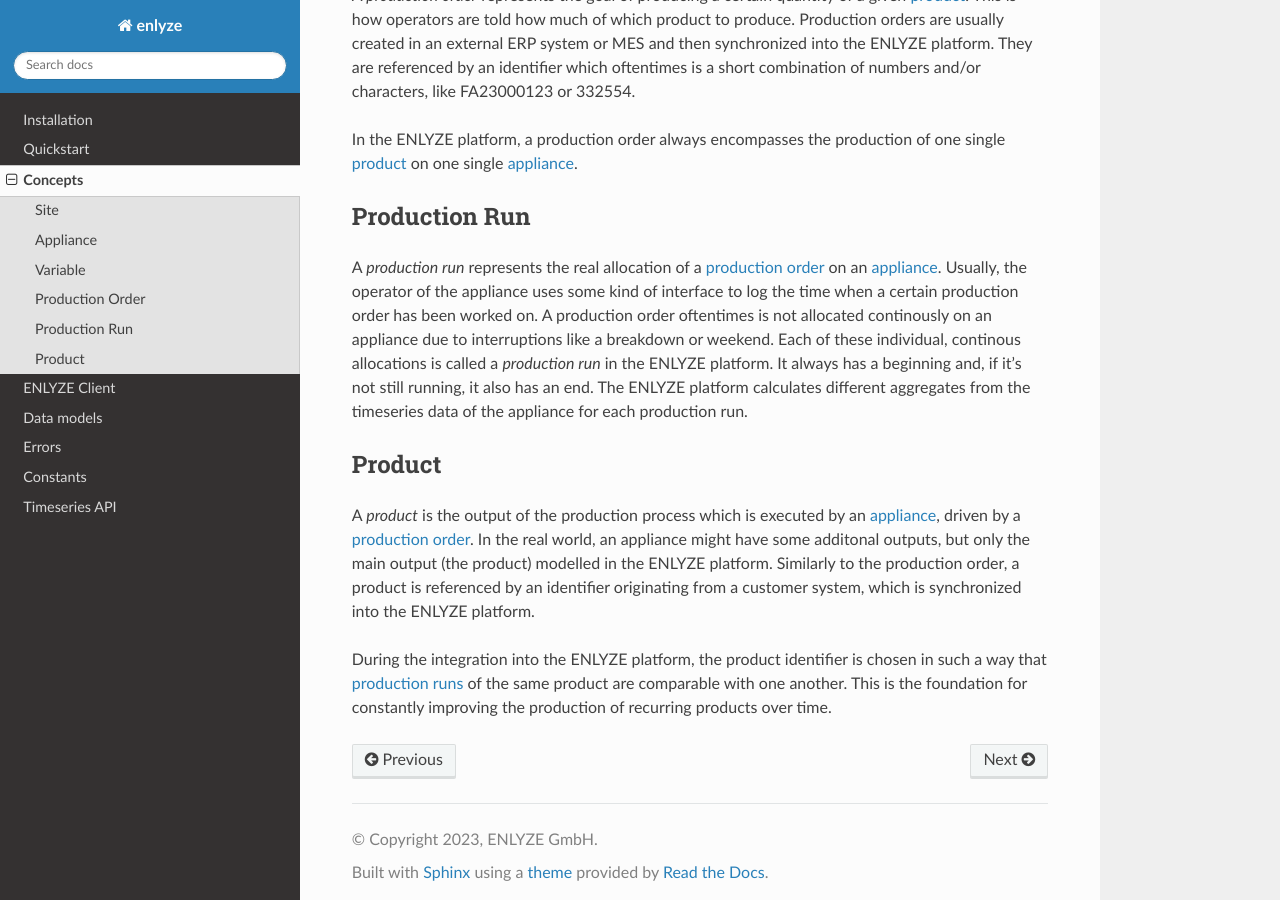
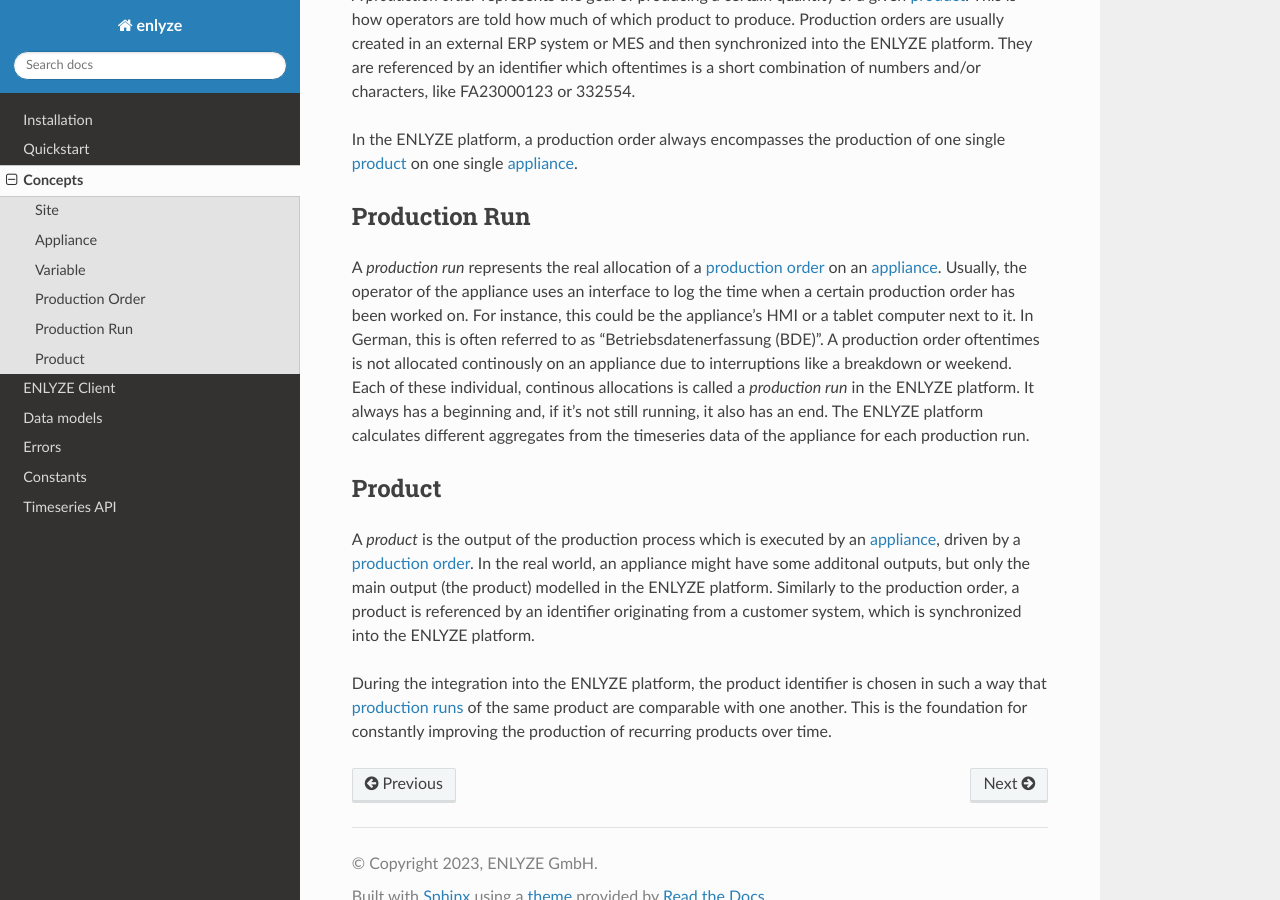
Before and after one commit to enlyze/enlyze-python, a Sphinx documentation site: the page built from docs/concepts.rst, in a window 1280 px wide and 900 px high, scrolled down 784 px. Built offline with Sphinx 7.4.7 and the Read the Docs theme 2.0.0, drawn with Linux system fonts in a browser that asks for light colours.

Commit message:
Update docs/concepts.rst
Co-authored-by: Daniel Krebs <daniel-k@users.noreply.github.com>

```diff
--- a/docs/concepts.rst
+++ b/docs/concepts.rst
@@ -57,8 +57,8 @@
 
 A *production run* represents the real allocation of a :ref:`production order
 <production_order>` on an :ref:`appliance <appliance>`. Usually, the operator of
-the appliance uses some kind of interface to log the time when a certain
-production order has been worked on. A production order oftentimes is not
+the appliance uses an interface to log the time when a certain
+production order has been worked on. For instance, this could be the appliance's HMI or a tablet computer next to it. In German, this is often referred to as "Betriebsdatenerfassung (BDE)". A production order oftentimes is not
 allocated continously on an appliance due to interruptions like a breakdown or
 weekend. Each of these individual, continous allocations is called a *production
 run* in the ENLYZE platform. It always has a beginning and, if it's not still
```
